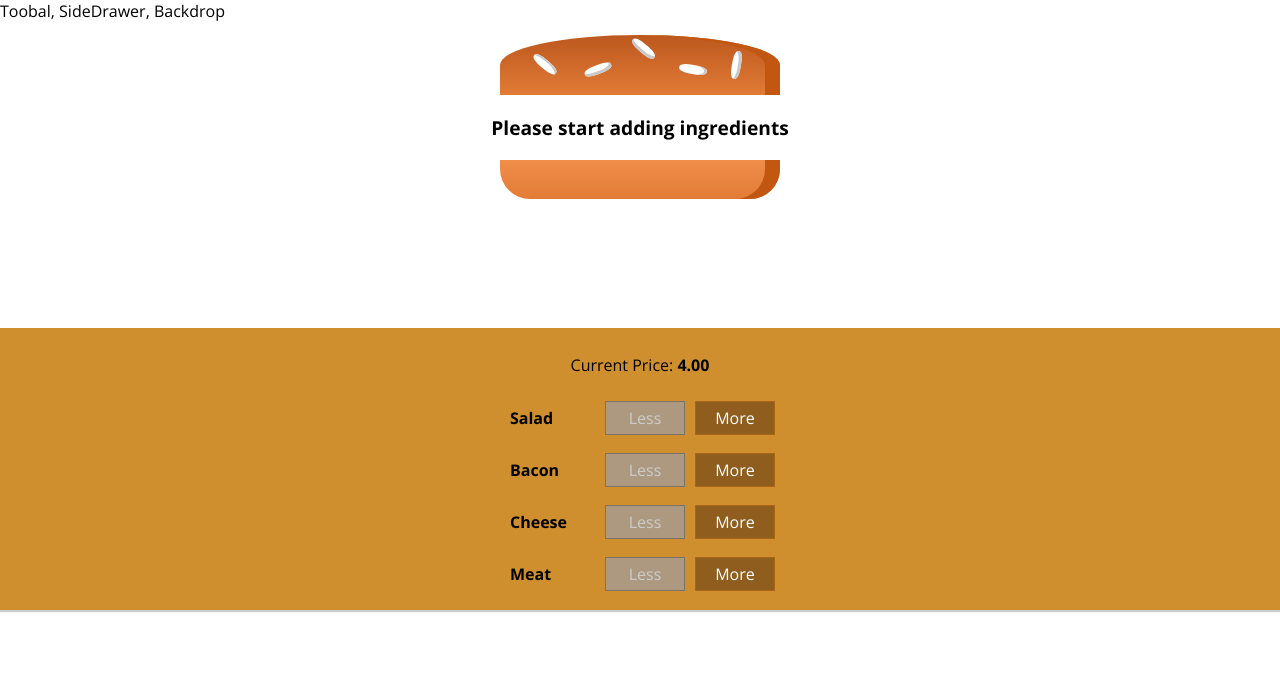
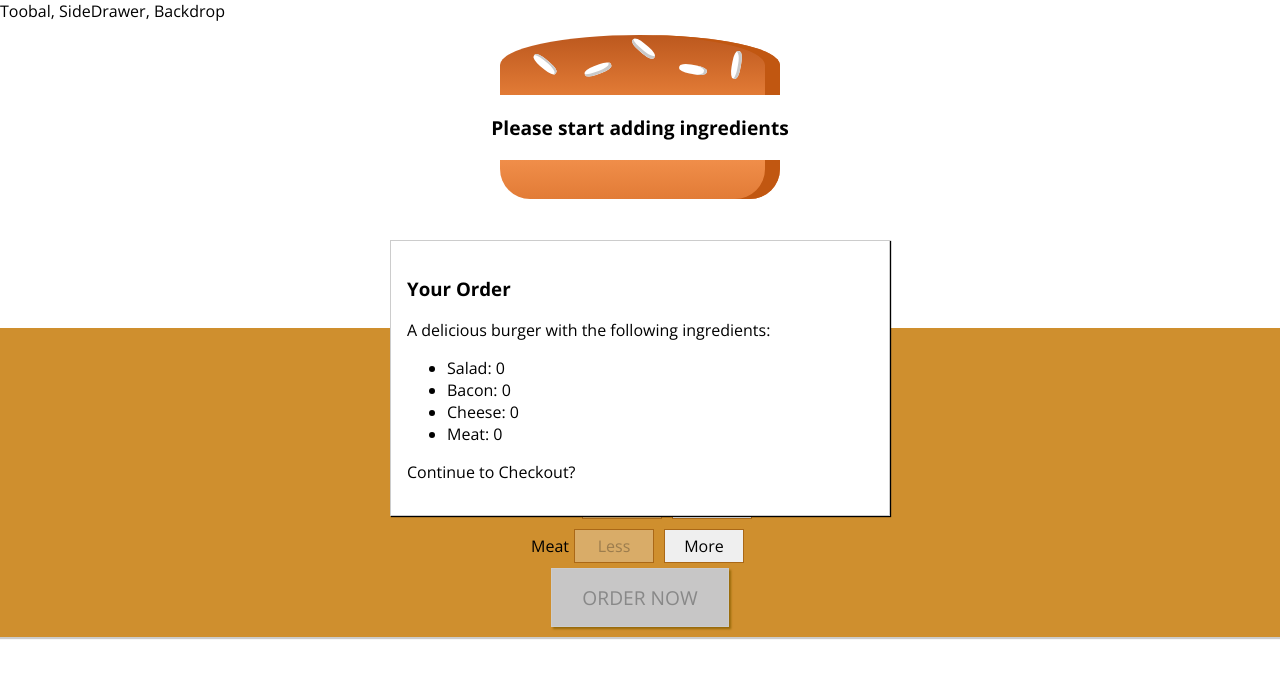
Before and after one commit to evenancio/react-burger-builder-demo, a React app: page / in a window 1280 px wide. Shown: the top 678 px of the page. Built offline with nearby package versions, Linux system fonts and the light colour scheme.

Commit message:
Adding Modal

```diff
--- a/src/components/Burger/BuildControls/BuildControl/BuildControl.css
+++ b/src/components/Burger/BuildControls/BuildControl/BuildControl.css
@@ -15,42 +15,3 @@
     cursor: pointer;
     outline: none;
 }
-
-.BuildControl button:disabled {
-    background-color: #AC9980;
-    border: 1px solid #7E7365;
-    color: #ccc;
-    cursor: default;
-}
-
-.BuildControl button:hover:disabled {
-    background-color: #AC9980;
-    color: #ccc;
-    cursor: not-allowed;
-}
-
-.Label {
-    padding: 10px;
-    font-weight: bold;
-    width: 80px;
-}
-
-.BuildControl .Less {
-    background-color: #D39952;
-    color: white;
-}
-
-.BuildControl .More {
-    background-color: #8F5E1E;
-    color: white;
-}
-
-.BuildControl .Less:hover, .BuildControl .Less:active {
-    background-color: #DAA972;
-    color: white;
-}
-
-.BuildControl .More:hover,.BuildControl .More:active {
-    background-color: #99703F;
-    color: white;
-}
--- a/src/components/Burger/BuildControls/BuildControls.css
+++ b/src/components/Burger/BuildControls/BuildControls.css
@@ -9,3 +9,45 @@
     margin: auto;
     padding: 10px 0;
 }
+
+
+.OrderButton {
+    background-color: #DAD735;
+    outline: none;
+    cursor: pointer;
+    border: 1px solid #966909;
+    color: #966909;
+    font-family: inherit;
+    font-size: 1.2em;
+    padding: 15px 30px;
+    box-shadow: 2px 2px 2px #966909;
+}
+
+.OrderButton:hover, .OrderButton:active {
+    background-color: #A0DB41;
+    border: 1px solid #966909;
+    color: #966909;
+}
+
+.OrderButton:disabled {
+    background-color: #C7C6C6;
+    cursor: not-allowed;
+    border: 1px solid #ccc;
+    color: #888888;
+}
+
+.OrderButton:not(:disabled) {
+    animation: enable 0.3s linear;
+}
+
+@keyframes enable {
+    0% {
+        transform: scale(1);
+    }
+    60% {
+        transform: scale(1.1);
+    }
+    100% {
+        transform: scale(1);
+    }
+}
--- a/src/components/Burger/BuildControls/BuildControls.js
+++ b/src/components/Burger/BuildControls/BuildControls.js
@@ -23,6 +23,9 @@
           disabled={props.disabled[ctrl.type]}
         />
       ))}
+      <button
+        disabled={!props.purchasable}
+        className={classes.OrderButton}>ORDER NOW</button>
     </div>
   )
 }
--- /dev/null
+++ b/src/components/Burger/OrderSummary/OrderSummary.js
@@ -0,0 +1,24 @@
+import React from 'react';
+
+const OrderSummary = ( props ) => {
+  const ingredientSummary = Object.keys(props.ingredients)
+    .map(igKey => {
+        return (
+            <li key={igKey}>
+                <span style={{textTransform: 'capitalize'}}>{igKey}</span>: {props.ingredients[igKey]}
+            </li>);
+    });
+
+  return (
+    <React.Fragment>
+      <h3>Your Order</h3>
+      <p>A delicious burger with the following ingredients:</p>
+      <ul>
+          {ingredientSummary}
+      </ul>
+      <p>Continue to Checkout?</p>
+    </React.Fragment>
+  )
+}
+
+export default OrderSummary;
--- /dev/null
+++ b/src/components/UI/Modal/Modal.css
@@ -0,0 +1,20 @@
+.Modal {
+    position: fixed;
+    z-index: 500;
+    background-color: white;
+    width: 70%;
+    border: 1px solid #ccc;
+    box-shadow: 1px 1px 1px black;
+    padding: 16px;
+    left: 15%;
+    top: 30%;
+    box-sizing: border-box;
+    transition: all 0.3s ease-out;
+}
+
+@media (min-width: 600px) {
+    .Modal {
+        width: 500px;
+        left: calc(50% - 250px);
+    }
+}
--- /dev/null
+++ b/src/components/UI/Modal/Modal.js
@@ -0,0 +1,13 @@
+import React from 'react';
+
+import classes from './Modal.css';
+
+const Modal = ( props ) => {
+  return (
+    <div className={classes.Modal}>
+      {props.children}
+    </div>
+  )
+}
+
+export default Modal;
--- a/src/containers/BurgerBuilder/BurgerBuilder.js
+++ b/src/containers/BurgerBuilder/BurgerBuilder.js
@@ -2,6 +2,8 @@
 
 import Burger from '../../components/Burger/Burger.js';
 import BuildControls from '../../components/Burger/BuildControls/BuildControls';
+import Modal from '../../components/UI/Modal/Modal';
+import OrderSummary from '../../components/Burger/OrderSummary/OrderSummary';
 
 const INGREDIENT_PRICES = {
     salad: 0.5,
@@ -18,8 +20,23 @@
             cheese: 0,
             meat: 0
         },
-        totalPrice: 4
+        totalPrice: 4,
+        purchasable: false
     };
+
+    updatePurchaseState (ingredients) {
+        const sum = Object.keys(ingredients)
+            .map(igKey => {
+                return ingredients[igKey];
+            })
+            .reduce((sum, el) => {
+                return sum + el;
+            }, 0);
+        this.setState({
+            purchasable: sum > 0
+        });
+
+    }
 
     addIngredientHandler = ( type ) => {
         const oldCount = this.state.ingredients[type];
@@ -35,6 +52,7 @@
             totalPrice: newPrice,
             ingredients: updatedIngredients
         });
+        this.updatePurchaseState(updatedIngredients);
     }
 
     removeIngredientHandler = ( type ) => {
@@ -54,6 +72,7 @@
             totalPrice: newPrice,
             ingredients: updatedIngredients
         });
+        this.updatePurchaseState(updatedIngredients);
     }
 
     render () {
@@ -65,11 +84,15 @@
         }
         return (
             <React.Fragment>
+                <Modal>
+                    <OrderSummary ingredients={this.state.ingredients} />
+                </Modal>
                 <Burger ingredients={this.state.ingredients} />
                 <BuildControls
                     ingredientRemoved={this.removeIngredientHandler}
                     ingredientAdded={this.addIngredientHandler}
                     disabled={disabledInfo}
+                    purchasable={this.state.purchasable}
                     price={this.state.totalPrice}
                  />
             </React.Fragment>
```
Also changed, not shown: src/components/UI/Backdrop/Backdrop.js (added).
